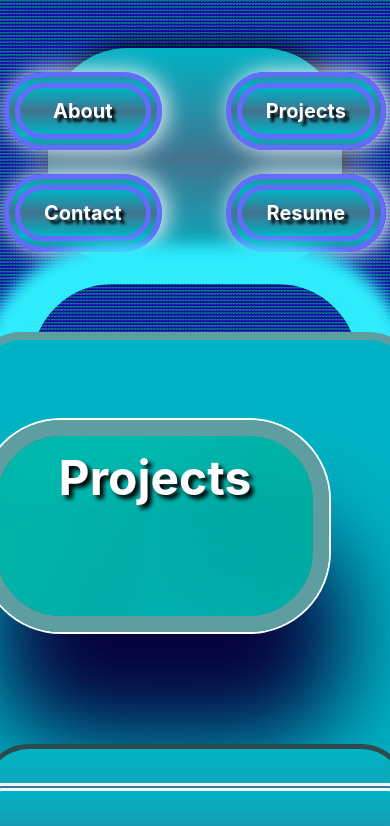
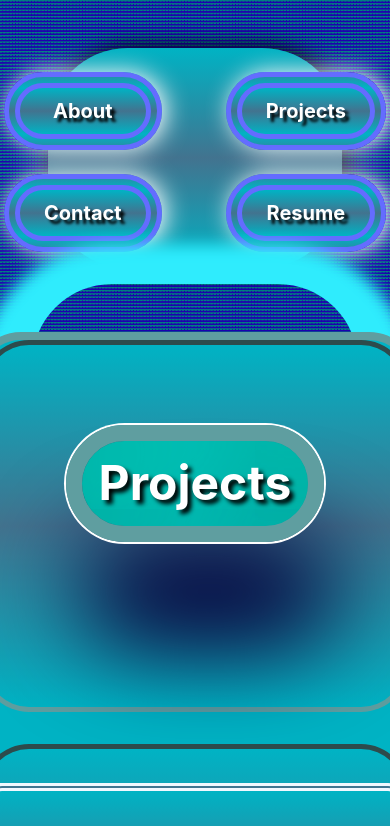
Before and after one commit to garrett-lieb/newProfile, a React (Vite) app: page /projects in a window 390 px wide. Shown: the top 826 px of the page. Built offline with nearby package versions, Linux system fonts and the light colour scheme.

Commit message:
projects formatting at w<600px

```diff
--- a/src/components/Projects/index.jsx
+++ b/src/components/Projects/index.jsx
@@ -6,8 +6,9 @@ const Projects = () => {
         <div className="projects">
             <section className="projectsContent">
                 <section className="grid-container">
+                    <div className="nest">
                         <h1 className="header">Projects</h1>
-
+                    </div>
                     <div className="nest">
                         <h2 className="project1">GroupProject3</h2>
                         <img src="" alt="" />
--- a/src/components/Projects/projects.css
+++ b/src/components/Projects/projects.css
@@ -136,7 +136,6 @@ a:hover {
 
     .header {
         justify-content: center;
-        margin-left: 0;
         padding: 1rem;
     }
 
```
Lines whose indentation alone changed are shown as unchanged.
